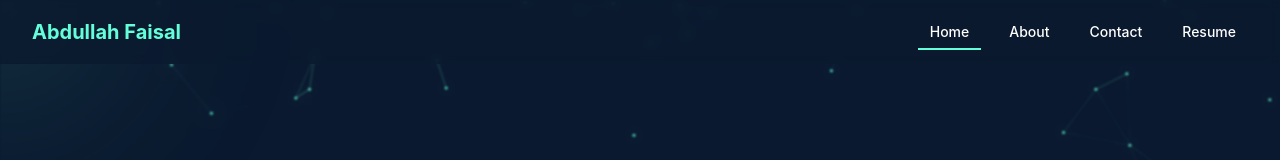
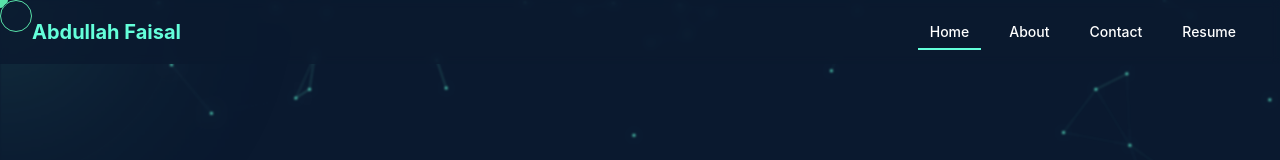
Before and after one commit to pmchohan/profile, a React (Vite) app: page / in a window 1280 px wide. Shown: the top 160 px of the page. Built offline with nearby package versions, Linux system fonts and the light colour scheme.

Commit message:
added custom cursor

```diff
--- a/index.html
+++ b/index.html
@@ -2,7 +2,7 @@
 <html lang="en">
   <head>
     <meta charset="UTF-8" />
-    <link rel="icon" type="image/svg+xml" href="/vite.svg" />
+    <link rel="icon" type="image/png" href="/icon.png" />
     <meta name="viewport" content="width=device-width, initial-scale=1.0" />
     <title>Abdullah Faisal's Profile</title>
   </head>
--- a/src/App.tsx
+++ b/src/App.tsx
@@ -4,12 +4,14 @@ import Home from './pages/Home';
 import About from './pages/About';
 import Contact from './pages/Contact';
 import Background from './components/Background';
+import CustomCursor from './components/CustomCursor';
 
 function App() {
   return (
     <Router>
       <div className="min-h-screen bg-primary text-white relative">
         <Background />
+        <CustomCursor />
         <div className="relative z-10">
           <Navbar />
           <Routes>
--- /dev/null
+++ b/src/components/CustomCursor.tsx
@@ -0,0 +1,93 @@
+import { useEffect, useRef, useState } from 'react';
+import { motion, useSpring as useFramerSpring, useMotionValue } from 'framer-motion';
+
+const CustomCursor = () => {
+  const cursorRef = useRef<HTMLDivElement>(null);
+  const [isPointer, setIsPointer] = useState(false);
+
+  const cursorX = useMotionValue(0);
+  const cursorY = useMotionValue(0);
+
+  const springConfig = { damping: 15, stiffness: 150, mass: 0.1 };
+  const springX = useFramerSpring(cursorX, springConfig);
+  const springY = useFramerSpring(cursorY, springConfig);
+
+  useEffect(() => {
+    let mouseX = 0;
+    let mouseY = 0;
+    let innerCursorX = 0;
+    let innerCursorY = 0;
+
+    const cursor = cursorRef.current;
+    if (!cursor) return;
+
+    const onMouseMove = (e: MouseEvent) => {
+      mouseX = e.clientX;
+      mouseY = e.clientY;
+
+      // Update spring values for outer cursor
+      cursorX.set(mouseX - 16);
+      cursorY.set(mouseY - 16);
+
+      // Check if the cursor is over a clickable element
+      const target = e.target as HTMLElement;
+      setIsPointer(
+        window.getComputedStyle(target).cursor === 'pointer' ||
+        target.tagName === 'A' ||
+        target.tagName === 'BUTTON'
+      );
+    };
+
+    const updateCursor = () => {
+      if (!cursor) return;
+
+      // Smooth lerp for inner cursor
+      const lerp = (start: number, end: number, factor: number) => {
+        return start + (end - start) * factor;
+      };
+
+      innerCursorX = lerp(innerCursorX, mouseX, 0.5);
+      innerCursorY = lerp(innerCursorY, mouseY, 0.5);
+
+      cursor.style.transform = `translate3d(${innerCursorX - 8}px, ${innerCursorY - 8}px, 0)`;
+      requestAnimationFrame(updateCursor);
+    };
+
+    window.addEventListener('mousemove', onMouseMove);
+    const animationFrame = requestAnimationFrame(updateCursor);
+
+    return () => {
+      window.removeEventListener('mousemove', onMouseMove);
+      cancelAnimationFrame(animationFrame);
+    };
+  }, []);
+
+  return (
+    <>
+      <div
+        ref={cursorRef}
+        className="fixed top-0 left-0 w-4 h-4 bg-secondary rounded-full pointer-events-none z-50 mix-blend-difference"
+        style={{ willChange: 'transform' }}
+      />
+      <motion.div
+        className="fixed top-0 left-0 w-8 h-8 border border-secondary rounded-full pointer-events-none z-50 mix-blend-difference"
+        animate={{
+          scale: isPointer ? 1.5 : 1,
+        }}
+        style={{
+          x: springX,
+          y: springY,
+          willChange: 'transform'
+        }}
+        transition={{
+          scale: {
+            type: "spring",
+            ...springConfig
+          }
+        }}
+      />
+    </>
+  );
+};
+
+export default CustomCursor;
--- a/src/index.css
+++ b/src/index.css
@@ -16,6 +16,12 @@ body {
   background-color: #0a192f;
   color: #ffffff;
   overflow-x: hidden;
+  cursor: none !important;
+}
+
+/* Hide cursor on clickable elements */
+a, button, [role="button"] {
+  cursor: none !important;
 }
 
 /* Smooth scrolling */
```
Also changed, not shown: public/icon.png (added).
